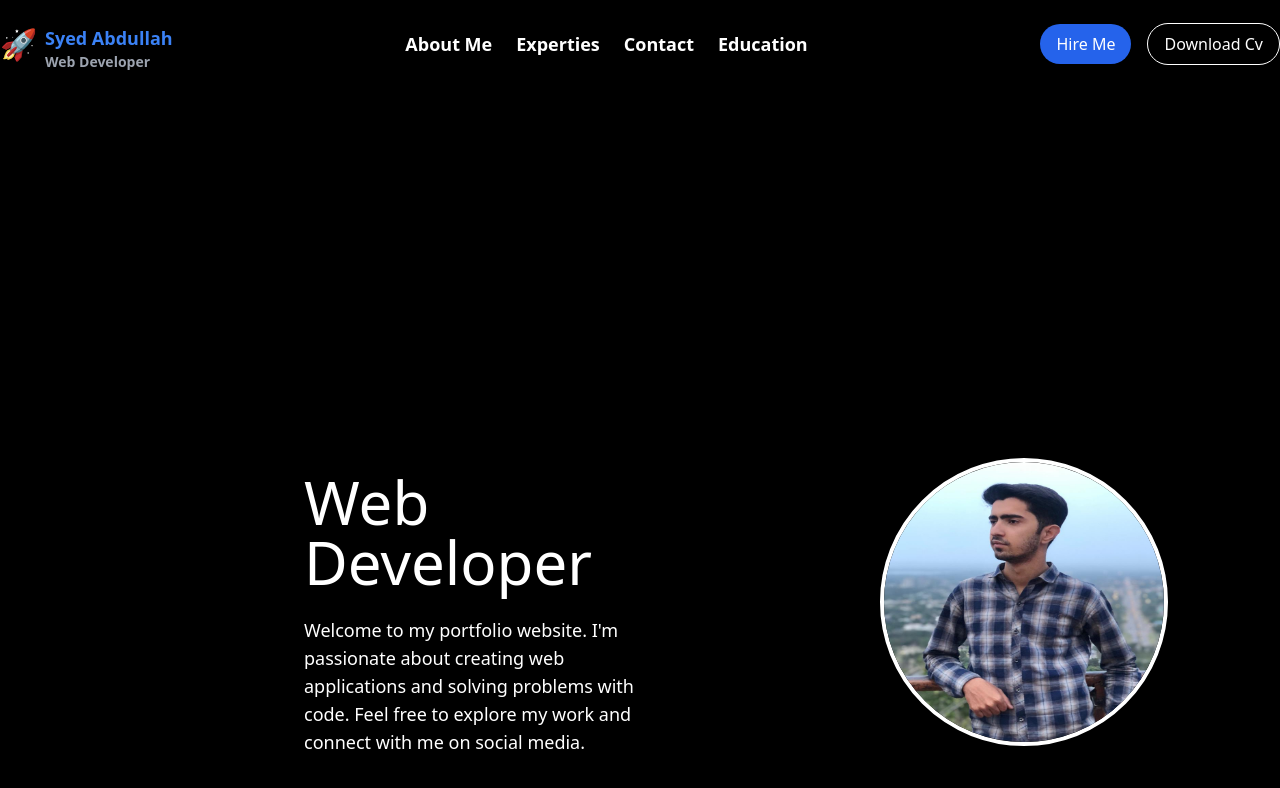
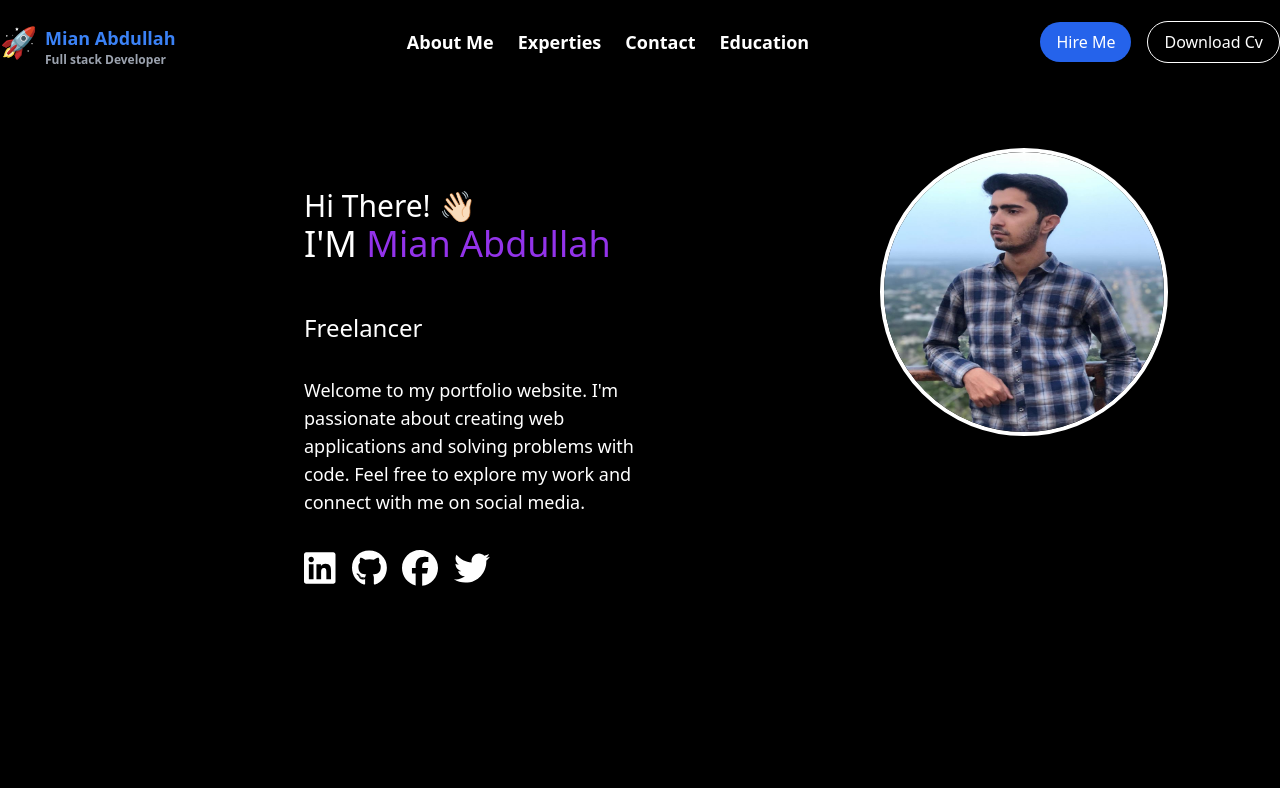
Before and after one commit to abdullah117765/Portfolio, a React (Create React App) app: page / in a window 1280 px wide. Shown: the top 788 px of the page. Built offline with nearby package versions, Linux system fonts and the light colour scheme.

Commit message:
animatin tweaking

```diff
--- /dev/null
+++ b/src/components/TypeWriter.jsx
@@ -0,0 +1,61 @@
+import React, { useEffect, useState } from 'react';
+
+const TypewriterComponent = () => {
+  const strings = [
+    'Software Developer',
+    'Freelancer',
+    'MERN Stack Developer',
+    'Cloud Native Developer',
+  ];
+  const [currentString, setCurrentString] = useState('');
+  const [currentIndex, setCurrentIndex] = useState(0);
+
+  useEffect(() => {
+    let currentIndex = 0;
+    let currentText = '';
+    let isDeleting = false;
+    let typewriterTimeout;
+
+    const type = () => {
+      const fullText = strings[currentIndex];
+      if (isDeleting) {
+        currentText = fullText.substring(0, currentText.length - 1);
+      } else {
+        currentText = fullText.substring(0, currentText.length + 1);
+      }
+
+      setCurrentString(currentText);
+
+      let typingSpeed = 120;
+
+      if (isDeleting) {
+        typingSpeed /= 2; // Speed up deletion
+      }
+
+      if (!isDeleting && currentText === fullText) {
+        typingSpeed = 1000; // Pause after typing
+        isDeleting = true;
+      } else if (isDeleting && currentText === '') {
+        isDeleting = false;
+        currentIndex = (currentIndex + 1) % strings.length; // Move to the next string
+      }
+
+      typewriterTimeout = setTimeout(type, typingSpeed);
+    };
+
+    typewriterTimeout = setTimeout(type, 1000);
+
+    return () => {
+      clearTimeout(typewriterTimeout);
+    };
+  }, []);
+
+  return (
+    <div className="container mx-auto my-4">
+      <h1 className="text-2xl">{currentString}</h1>
+    </div>
+  );
+};
+
+export default TypewriterComponent;
+//ddd
--- a/src/components/navbar/Navbar.jsx
+++ b/src/components/navbar/Navbar.jsx
@@ -1,5 +1,5 @@
 import React from 'react';
-import CV from "../../resources/Cv4.pdf";
+import CV from "../../resources/CV-5.pdf";
 const Navbar = () => {
   return (
     <nav className="py-4 bg-black">
@@ -8,8 +8,8 @@ const Navbar = () => {
         <div className="flex items-center text-3xl font-bold text-white font-heading">
           <span className="mr-2">🚀</span> {/* Add an emoji or an icon */}
           <div>
-            <span className="text-lg text-blue-500">Syed Abdullah</span>
-            <span className="block text-sm text-gray-400">Web Developer</span>
+            <span className="text-lg text-blue-500">Mian Abdullah</span>
+            <span className="block text-xs text-gray-400">Full stack Developer</span>
           </div>
         </div>
 
@@ -40,7 +40,7 @@ const Navbar = () => {
           </a>
           <a
            href={CV}  // Replace with the actual path to your CV file
-  download="Cv4.pdf"
+  download="CV-5.pdf"
             className="px-4 py-2 text-white transition duration-300 ease-in-out border border-white rounded-full hover:bg-gray-800 hover:border-gray-800"
           >
            Download Cv
--- a/src/pages/home/Home.jsx
+++ b/src/pages/home/Home.jsx
@@ -13,71 +13,40 @@ import WhatIDo from "./DetailsSection";
 import Resume from "./Resume";
 import Contact from "./ContactInfo";
 import Footer from "./Footer";
-import "animate.css/animate.min.css";
+ import "animate.css/animate.min.css";
+import TypewriterComponent from "../../components/TypeWriter";
+
+const Portfolio = () => {
 
 
-const Portfolio = () => {
-  const [typewriterText, setTypewriterText] = useState("");
-  const greetingText = "Hello, I'm Abdullah";
-  const typingSpeed = 150; // Adjust typing speed (milliseconds per character)
-  const backspaceSpeed = 100; // Adjust backspace speed (milliseconds per character)
-  const delayBeforeRestart = 1000; // Delay before restarting the animation
-
-  const typeAndBackspace = useCallback(() => {
-    let currentIndex = 0;
-    const typeInterval = setInterval(() => {
-      if (currentIndex < greetingText.length) {
-        setTypewriterText(greetingText.slice(0, currentIndex + 1));
-        currentIndex++;
-      } else {
-        clearInterval(typeInterval);
-
-        setTimeout(() => {
-          // Start backspacing
-          const backspaceInterval = setInterval(() => {
-            if (currentIndex > 0) {
-              setTypewriterText(greetingText.slice(0, currentIndex - 1));
-              currentIndex--;
-            } else {
-              clearInterval(backspaceInterval);
-
-              // Delay before restarting
-              setTimeout(() => {
-                typeAndBackspace();
-              }, delayBeforeRestart);
-            }
-          }, backspaceSpeed);
-        }, delayBeforeRestart);
-      }
-    }, typingSpeed);
-
-    return () => {
-      clearInterval(typeInterval);
-    };
-  }, []);
-
-  useEffect(() => {
-    typeAndBackspace();
-  }, [typeAndBackspace]);
 
   return (
-    <div className="min-h-screen pt-56 overflow-hidden text-white bg-black" >
+    <div className="overflow-hidden text-white bg-black " >
       {/* Hero Section */}
       <section
         id="hero"
-        className="flex flex-col items-center justify-center p-8 lg:flex-row lg:p-16 "
+        className="flex flex-col justify-center lg:flex-row lg:p-16 "
       >
-        <div className="text-center lg:w-1/2 lg:text-left lg:mx-60  ">
-          <div
-            className="mb-16 text-3xl font-bold xl:text-7xl"
-            style={{ height: "2rem" }} // Set a fixed height
-          >
-            {typewriterText}
-          </div>
-          <div className="mb-6 text-6xl animate__animated animate__fadeIn animate__delay-2s ">
-            Web Developer
-          </div>
-          <p className="max-w-xl mx-auto mb-8 ml-0 text-lg  animate__animated animate__fadeIn animate__delay-3s">
+        <div className="mt-10 text-center lg:w-1/2 lg:text-left lg:mx-60">
+        <div className="">
+          <h1 className="text-3xl ml-22 ">
+            {" "}
+            Hi There!{" "}
+            <span className=" className="inline-flex items-center animate__animated animate__fadeIn animate__delay-1s
+                role="img"
+                aria-labelledby="wave">
+              👋🏻
+            </span>
+          </h1>
+
+          <h2 className="text-4xl ml-22 ">
+            I'M <span className="text-purple-600">Mian Abdullah</span>{" "}
+          </h2>
+          <h1 className="h-16 mt-12 ml-62">
+            <TypewriterComponent />
+          </h1>
+        </div>
+          <p className="max-w-xl mx-auto mb-8 ml-0 text-lg animate__animated animate__fadeIn animate__delay-3s">
             Welcome to my portfolio website. I'm passionate about creating web applications and solving problems with code. Feel free to explore my work and connect with me on social media.
           </p>
           <div className="mt-4 space-x-4 lg:mt-8 animate__animated animate__fadeIn animate__delay-4s">
--- a/src/pages/home/KnowMeMore.jsx
+++ b/src/pages/home/KnowMeMore.jsx
@@ -1,6 +1,6 @@
 // src/components/KnowMeMore.js
 import React from 'react';
-import CV from "../../resources/Cv4.pdf";
+import CV from "../../resources/CV-5.pdf";
 const KnowMeMore = () => {
   return (
     <section id="about" className="py-32 text-white bg-gray-900 mt-80">
@@ -33,7 +33,7 @@ const KnowMeMore = () => {
               </ul>
               <a
   href={CV}  // Replace with the actual path to your CV file
-  download="Cv4.pdf"      // Specify the filename for the downloaded file
+  download="CV-5.pdf"      // Specify the filename for the downloaded file
 >
   <button className="px-4 py-2 mt-8 text-white bg-blue-500 rounded-full hover:bg-blue-600 focus:outline-none focus:ring focus:ring-blue-300">
     Download CV
--- a/tailwind.config.js
+++ b/tailwind.config.js
@@ -4,5 +4,7 @@ module.exports = {
   theme: {
     extend: {},
   },
+
   plugins: [],
+
 }
```
Also changed, not shown: src/index.css (line endings or trailing spaces), 2 other files (tests, documents, lock files or other folders).
